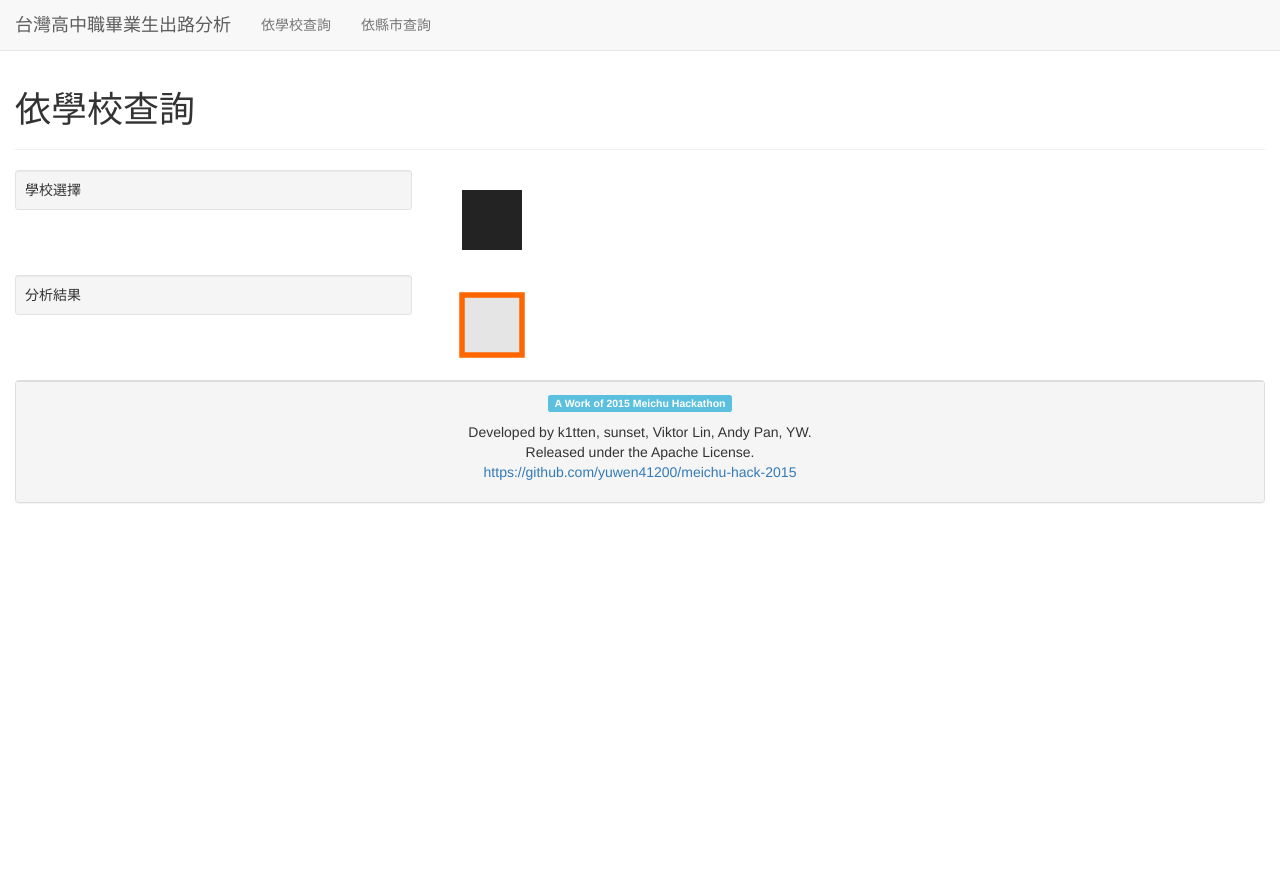
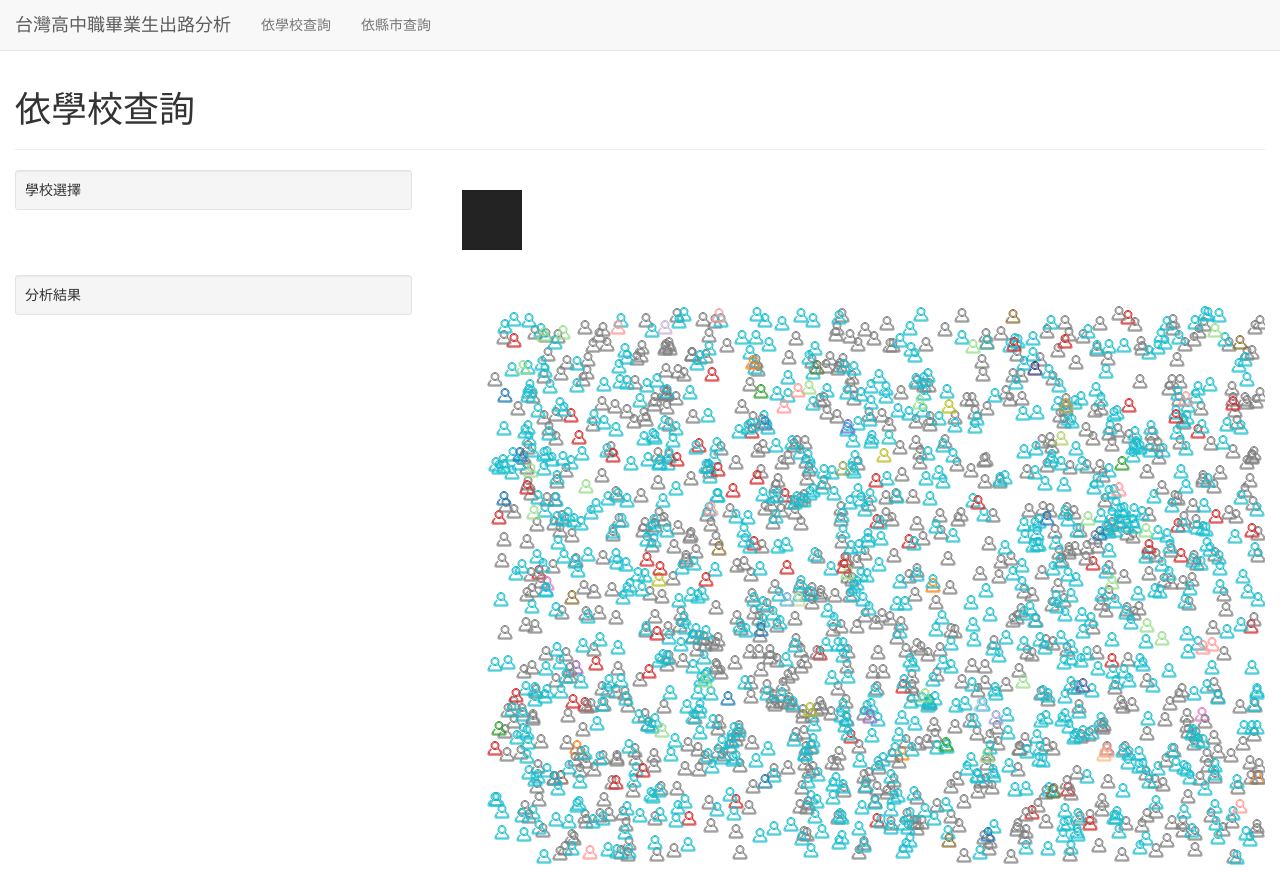
Before and after one commit to yuwen41200/meichu-hack-2015, a website: page index.html in a window 1280 px wide. Shown: the top 878 px of the page. Before the commit the page ends 800 px from the top, so only its background shows below. Drawn offline with nearby package versions, Linux system fonts and the light colour scheme.

Commit message:
Add chart

```diff
--- a/index.html
+++ b/index.html
@@ -47,7 +47,7 @@
 				<div class="well well-sm">分析結果</div>
 			</article>
 			<article class="col-md-8" id="studentsBlock">
-				<svg id="chart2"></svg>
+				<svg id="chart2" width="100%" height="600px"></svg>
 			</article>
 		</div>
 	</section>
--- a/main.js
+++ b/main.js
@@ -24,15 +24,109 @@ chart1.append('rect')
 	.attr('height', 60)
 	.attr('fill', '#232323');
 
-var chart2 = d3.select('#chart2');
-chart2
-	.attr('width', 100)
-	.attr('height', 100);
-chart2.append('rect')
-	.attr('x', 20)
-	.attr('y', 20)
-	.attr('width', 60)
-	.attr('height', 60)
-	.attr('stroke', '#ff6600')
-	.attr('stroke-width', 5.5)
-	.attr('fill-opacity', 0.1);
+
+/* below is chart */
+
+var chart2_scope = function(){
+
+	var oriData = {
+				"正在接受職業訓練": 4,
+				"正在軍中服役": 98,
+				"需要工作而未找到": 9,
+				"補習或準備升學": 750,
+				"健康不良在家休養": 3,
+				"準備出國": 4,
+				"其他原因": 31,
+				"公立大學日間部": 15733,
+				"公立大學進修學士班": 73,
+				"私立大學日間部": 16005,
+				"私立大學進修學士班": 141,
+				"公立二專日間部": 0,
+				"公立二專夜間部": 1,
+				"私立二專日間部": 6,
+				"私立二專夜間部": 3,
+				"警察大學": 48,
+				"警察專科學校": 407,
+				"軍事院校": 458,
+				"赴國外或大陸就讀": 226,
+				"其他學校": 7,
+				"農林漁牧業": 1,
+				"礦業及土石採取業": 0,
+				"製造業": 8,
+				"電力及燃氣供應業": 0,
+				"用水供應及污染整治業": 0,
+				"營造業": 4,
+				"批發及零售業": 13,
+				"運輸及倉儲業": 1,
+				"住宿及餐飲業": 28,
+				"資訊及通訊傳播業": 2,
+				"金融及保險業": 0,
+				"不動產業": 0,
+				"專業科學及技術服務業": 1,
+				"支援服務業": 7,
+				"公共行政及國防或強制性社會安全": 99,
+				"教育服務業": 1,
+				"醫療保健及社會工作服務業": 0,
+				"藝術娛樂及休閒服務業": 4,
+				"其他服務業": 16
+			};
+	var jsonData = [];
+	for(var k in oriData)
+		if( oriData[k]>0 )
+			jsonData.push({
+				work: k,
+				num: oriData[k]
+			});
+
+	var renderBlock = document.querySelector('#studentsBlock');
+	var randPos = function(){
+		var maxWidth = renderBlock.offsetWidth * 0.9;
+		var maxHeight = renderBlock.offsetHeight * 0.9;
+		var diffWidth = renderBlock.offsetWidth * 0.05;
+		var diffHeight = renderBlock.offsetHeight * 0.05;
+		return function(){
+			var nowX = Math.random() * maxWidth + diffWidth;
+			var nowY = Math.random() * maxHeight + diffHeight;
+			return 'translate('+nowX.toFixed(0)+' '+nowY.toFixed(0)+')';
+		}
+	}();
+
+	var colorize = [];
+	var color = d3.scale.category10();
+	for(var i=0 ; i<10 ; ++i) colorize.push( color(i) );
+	var color = d3.scale.category20();
+	for(var i=0 ; i<20 ; i+=2) colorize.push( color(i) );
+	var color = d3.scale.category20b();
+	for(var i=0 ; i<20 ; i+=2) colorize.push( color(i) );
+	var color = d3.scale.category20c();
+	for(var i=0 ; i<20 ; i+=2) colorize.push( color(i) );
+
+	var studentWork = [];
+	for(var i=0 ; i<jsonData.length ; ++i){
+		var to = jsonData[i].num / 20;
+		for(var j=0 ; j<=to ; ++j)
+			studentWork.push({
+				work: jsonData[i].work,
+				colorCode: colorize[i],
+				pos: randPos()
+			});
+	}
+
+	var dataBind = d3.select("#chart2").selectAll('path').data(studentWork);
+	var studentsSet = dataBind.enter().append('path');
+	dataBind.exit().remove();
+	studentsSet.attr({
+		'stroke': function(it){ return it.colorCode; },
+		'stroke-width': '2px',
+		'transform': function(it){ return it.pos + ' scale(0 0)'; },
+		'fill': 'none',
+		'd': 'M21.947,16.332C23.219,14.915,24,13.049,24,11c0-4.411-3.589-8-8-8s-8,3.589-8,8s3.589,8,8,8  c1.555,0,3.003-0.453,4.233-1.224c4.35,1.639,7.345,5.62,7.726,10.224H4.042c0.259-3.099,1.713-5.989,4.078-8.051  c0.417-0.363,0.46-0.994,0.097-1.411c-0.362-0.416-0.994-0.46-1.411-0.097C3.751,21.103,2,24.951,2,29c0,0.553,0.448,1,1,1h26  c0.553,0,1-0.447,1-1C30,23.514,26.82,18.615,21.947,16.332z M10,11c0-3.309,2.691-6,6-6s6,2.691,6,6s-2.691,6-6,6S10,14.309,10,11z'
+	});
+
+	studentsSet.transition()
+		.duration(800)
+		.delay(function(){ return (Math.random()*800).toFixed(0); })
+		.attr('transform' , function(it){ return it.pos + ' scale(0.5 0.5)' });
+
+	return null;
+}();
```
